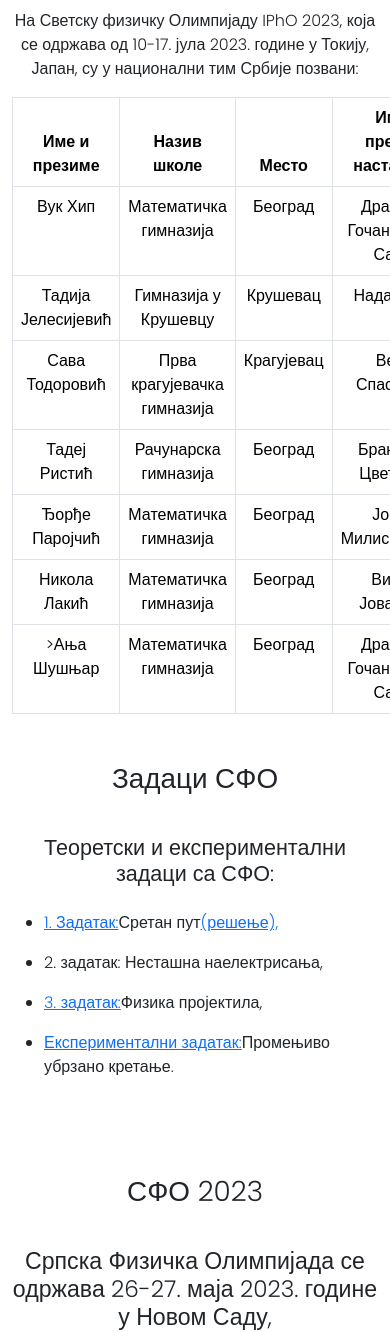
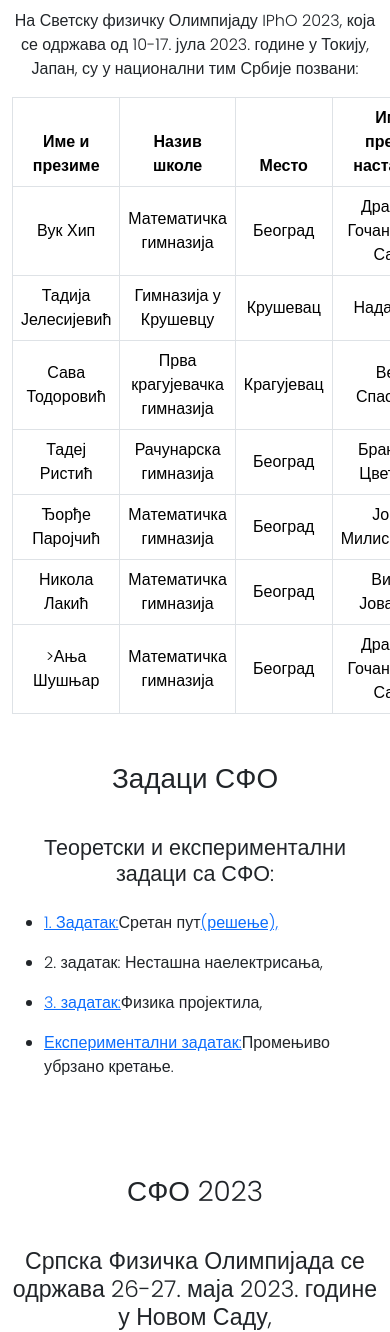
Before and after one commit to LazarevicV/takmicenja-fizika-srednja-skola, a Flask app: page /sfo in a window 390 px wide. Shown: the part 4411-5743 px from the top of the page. Run offline with Flask 3, Linux system fonts and the light colour scheme.

Commit message:
jos jedan update za responsiveness stranica

```diff
--- a/main.py
+++ b/main.py
@@ -42,4 +42,4 @@ def vesti():
 def okruzno():
     return render_template('okruzno.html')
 
-app.run(debug=True, host='192.168.0.46')
+app.run(debug=True, host='0.0.0.0')
--- a/templates/drzavno.html
+++ b/templates/drzavno.html
@@ -17,7 +17,7 @@
 
     <div class="row" style="align-items: center; justify-content: center;">
         <div class="col-sm-6">
-            <table class="table table-hover table-bordered table-responsive text-center">
+            <table class="table table-hover table-bordered table-responsive text-center align-middle">
                 <tbody>
                     <tr>
                         <td><a
@@ -144,7 +144,7 @@
 
     <div class="row" style="align-items: center; justify-content: center;">
         <div class="col-sm-6">
-            <table class="table table-hover table-bordered table-responsive text-center">
+            <table class="table table-hover table-bordered table-responsive text-center align-middle">
                 <tbody>
                     <tr>
                         <td> <a
@@ -347,7 +347,7 @@
     </div>
     <div class="row">
         <div class="col table-responsive">
-            <table class="table table-hover table-bordered table-responsive text-center">
+            <table class="table table-hover table-bordered table-responsive text-center align-middle">
                 <thead>
                     <tr>
                         <th>Име и презиме</th>
--- a/templates/opstinsko.html
+++ b/templates/opstinsko.html
@@ -198,7 +198,7 @@
         </div>
         <div class="row table-responsive">
                 <div class="col">
-                        <table class="table table-hover table-bordered table-responsive text-center">
+                        <table class="table table-hover table-bordered table-responsive text-center align-middle">
                                 <tbody>
                                         <tr>
                                                 <td><a href="https://www.df.uns.ac.rs/takmicenjefizikasrednje/Documents/Opstinsko2021Izvestaj/Aleksinac%20Alfa%20Beta.xls">Aleksinac
--- a/templates/sfo.html
+++ b/templates/sfo.html
@@ -95,7 +95,7 @@
         <div class="col table-responsive">
             <!-- <p>Резултати са Српске физичке Олимпијаде су <a href="https://www.df.uns.ac.rs/takmicenjefizikasrednje/Documents/IPhO%202023/SFO%20rezultati%20final.pdf">овде</a></p>
                 <p>На Светску физичку Олимпијаду IPhO 2023, која се одржава од 10-17. јула 2023. године у Токију, Јапан, су у национални тим Србије позвани:</p> -->
-            <table class="table table-hover table-bordered table-responsive">
+            <table class="table table-hover table-bordered table-responsive align-middle">
                 <thead class="text-center">
                     <tr>
                         <th>Име и презиме</th>
@@ -210,7 +210,7 @@
     </div>
     <div class="row">
         <div class="col table-responsive">
-            <table class="table table-hover table-bordered table-responsive">
+            <table class="table table-hover table-bordered table-responsive align-middle">
                 <thead class="text-center">
                     <tr>
                         <th>Име и презиме</th>
@@ -375,7 +375,7 @@
     </div>
     <div class="row">
         <div class="col table-responsive">
-            <table class="table table-hover table-bordered table-responsive">
+            <table class="table table-hover table-bordered table-responsive align-middle">
                 <thead class="text-center">
                     <tr>
                         <th>Р.Бр</th>
@@ -715,7 +715,7 @@
     </div>
     <div class="row">
         <div class="col table-responsive">
-            <table class="table table-hover table-bordered table-responsive text-center">
+            <table class="table table-hover table-bordered table-responsive text-center align-middle">
                 <thead>
                     <tr>
                         <th>Име и презиме</th>
@@ -890,7 +890,7 @@
     </div>
     <div class="row">
         <div class="col table-responsive">
-            <table class="table table-hover table-bordered table-responsive text-center">
+            <table class="table table-hover table-bordered table-responsive text-center align-middle">
                 <thead>
                     <th>Р.Бр</th>
                     <th>Име и презиме</th>
@@ -1224,7 +1224,7 @@
     </div>
     <div class="row">
         <div class="col table-responsive">
-            <table class="table table-hover table-bordered table-responsive text-center">
+            <table class="table table-hover table-bordered table-responsive text-center align-middle">
                 <thead>
                     <tr>
                         <th>Р.Бр</th>
```
